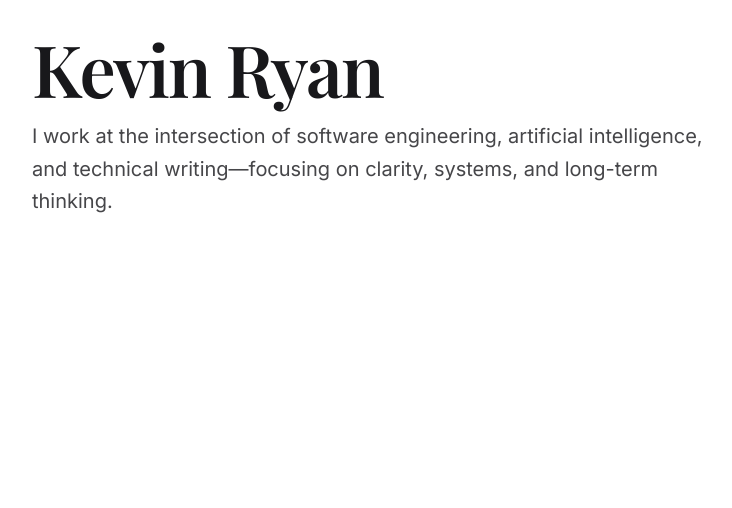
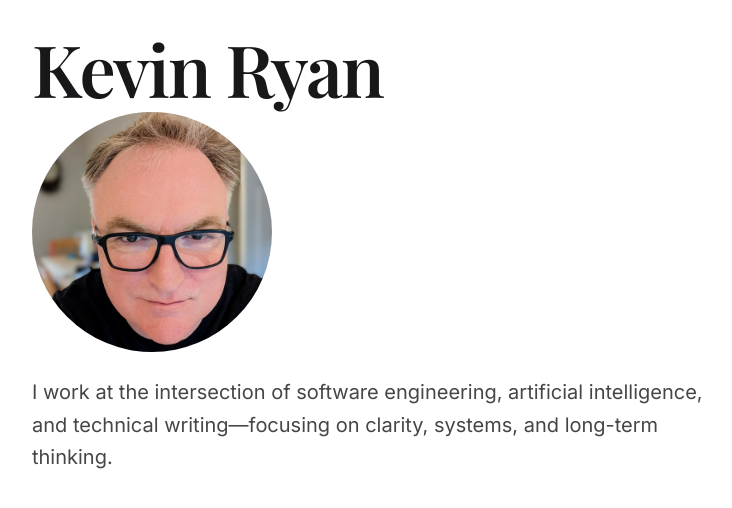
Before and after one commit to DevOpsKev/kevinryan-io, a Next.js app: page / in a window 1280 px wide. Shown: the top 508 px of the page, without its empty margins (120-852 px from the left). Built offline with nearby package versions, Linux system fonts and the light colour scheme; a web font is replaced by a local one.

Commit message:
add image

```diff
--- a/app/page.tsx
+++ b/app/page.tsx
@@ -6,8 +6,19 @@ export default function Page() {
     <main className="min-h-screen">
       <SiteHeader />
 
-      {/* Pull content up to visually bind with the masthead */}
-      <section className="max-w-5xl mx-auto px-6 -mt-3 md:-mt-4">
+      <div className="max-w-5xl mx-auto px-6">
+        <div className="relative w-60 aspect-square -mt-6 mb-6 rounded-full overflow-hidden">
+          <Image
+            src="/kevin.jpg"
+            alt="Kevin Ryan"
+            fill
+            className="object-cover"
+            priority
+          />
+        </div>
+      </div>
+
+      <section className="max-w-5xl mx-auto px-6">
         <p className="font-sans text-lg md:text-xl leading-relaxed max-w-2xl text-base-content/80">
           I work at the intersection of software engineering, artificial
           intelligence, and technical writing—focusing on clarity, systems, and
@@ -15,5 +26,6 @@ export default function Page() {
         </p>
       </section>
     </main>
+
   )
 }
```
